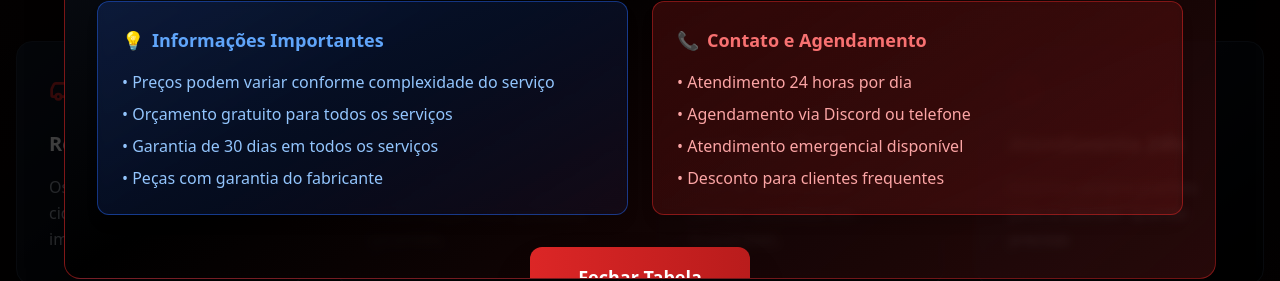
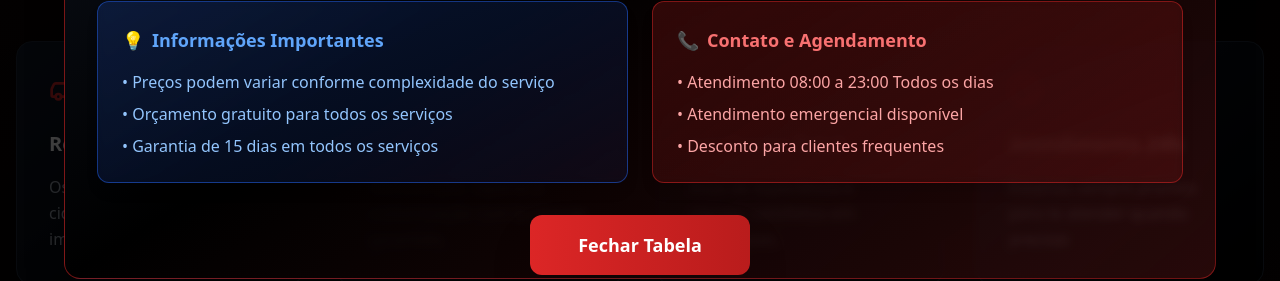
Before and after one commit to hacksbr6-sys/Auto-Center-Guaianases, a React (Vite) app: page / in a window 1280 px wide. Both pictures are taken after a click on the button "Ver Tabela de Preços dos Serviços". Shown: the part 2457-2738 px from the top of the page. Built offline with nearby package versions, Linux system fonts and the light colour scheme; no server answers; the database is empty.

Commit message:
Update ServicesTable.tsx

```diff
--- a/src/components/ServicesTable.tsx
+++ b/src/components/ServicesTable.tsx
@@ -182,8 +182,7 @@ const ServicesTable: React.FC<ServicesTableProps> = ({ onClose }) => {
               <ul className="text-blue-300 space-y-2">
                 <li>• Preços podem variar conforme complexidade do serviço</li>
                 <li>• Orçamento gratuito para todos os serviços</li>
-                <li>• Garantia de 30 dias em todos os serviços</li>
-                <li>• Peças com garantia do fabricante</li>
+                <li>• Garantia de 15 dias em todos os serviços</li>
               </ul>
             </div>
             <div className="bg-gradient-to-br from-red-600/20 to-red-800/10 backdrop-blur-sm border border-red-600/50 rounded-xl p-6 shadow-lg">
@@ -192,8 +191,7 @@ const ServicesTable: React.FC<ServicesTableProps> = ({ onClose }) => {
                 <span>Contato e Agendamento</span>
               </h4>
               <ul className="text-red-300 space-y-2">
-                <li>• Atendimento 24 horas por dia</li>
-                <li>• Agendamento via Discord ou telefone</li>
+                <li>• Atendimento 08:00 a 23:00 Todos os dias</li>
                 <li>• Atendimento emergencial disponível</li>
                 <li>• Desconto para clientes frequentes</li>
               </ul>
```
